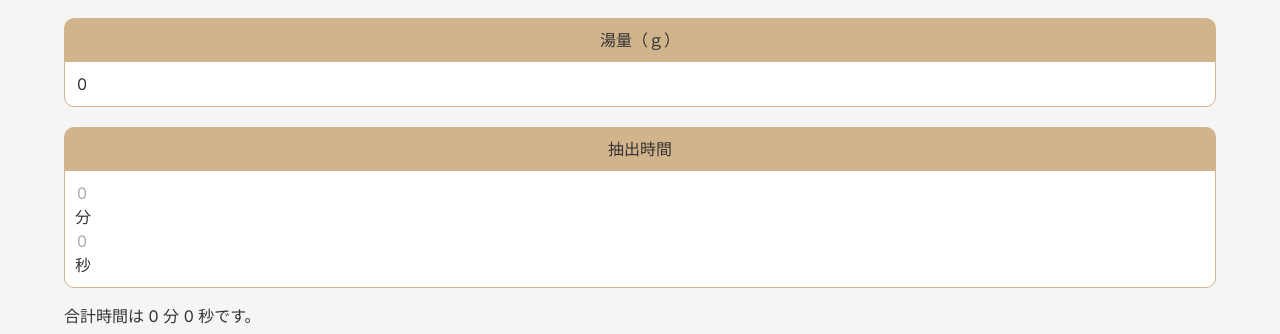
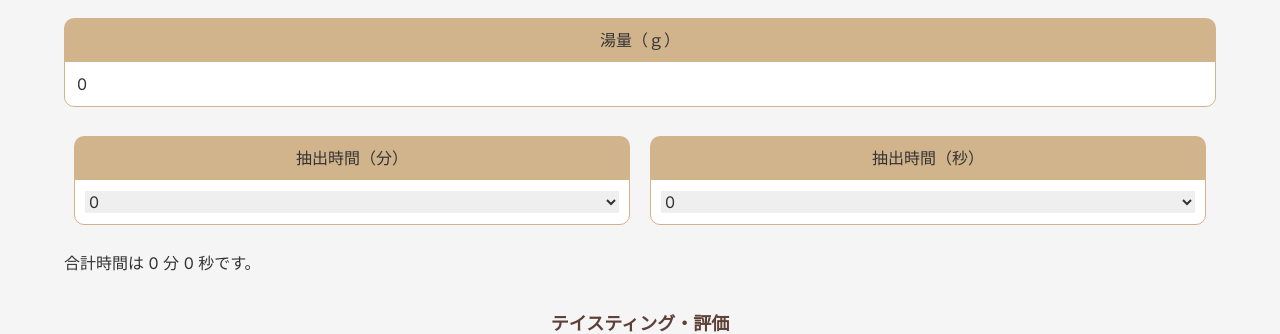
Before and after one commit to akiran1sei/coffee-note_web, a Next.js app: page /pages/create in a window 1280 px wide. Shown: the part 946-1280 px from the top of the page. Built offline with nearby package versions, Linux system fonts and the light colour scheme.

Commit message:
計測時間のコーディング（selectに変更）

```diff
--- a/app/components/form/MeasuredTimeInputComponent/page.tsx
+++ b/app/components/form/MeasuredTimeInputComponent/page.tsx
@@ -12,13 +12,21 @@ interface TimeInputProps {
   labelText: string;
 }
 
+// 0から59までの配列を生成するヘルパー関数
+const generateOptions = (max: number) => {
+  const options = [];
+  for (let i = 0; i <= max; i++) {
+    options.push(i);
+  }
+  return options;
+};
+
 export const MeasuredTimeInputComponent: React.FC<TimeInputProps> = ({
   dataTitle,
   onChange,
   value,
   labelText,
 }) => {
-  // 分と秒を別々のstateで管理する
   const [minutes, setMinutes] = useState<number>(0);
   const [seconds, setSeconds] = useState<number>(0);
 
@@ -31,50 +39,70 @@ export const MeasuredTimeInputComponent: React.FC<TimeInputProps> = ({
   }, [value]);
 
   // 分の入力が変更されたときのハンドラ
-  const handleMinutesChange = (e: React.ChangeEvent<HTMLInputElement>) => {
-    const newMinutes = e.target.value === "" ? 0 : Number(e.target.value);
+  const handleMinutesChange = (e: React.ChangeEvent<HTMLSelectElement>) => {
+    const newMinutes = Number(e.target.value);
     setMinutes(newMinutes);
-    // 合計秒数を計算し、親コンポーネントに通知
     onChange(newMinutes * 60 + seconds);
   };
 
   // 秒の入力が変更されたときのハンドラ
-  const handleSecondsChange = (e: React.ChangeEvent<HTMLInputElement>) => {
-    const newSeconds = e.target.value === "" ? 0 : Number(e.target.value);
+  const handleSecondsChange = (e: React.ChangeEvent<HTMLSelectElement>) => {
+    const newSeconds = Number(e.target.value);
     setSeconds(newSeconds);
-    // 合計秒数を計算し、親コンポーネントに通知
     onChange(minutes * 60 + newSeconds);
   };
 
+  // 分と秒のオプションを生成
+  const minuteOptions = generateOptions(5);
+  const secondOptions = generateOptions(59);
+
   return (
     <div className={styles.inputContainer}>
-      <label className={styles.label} htmlFor={labelText}>
-        {dataTitle}
+      <div className={styles.inputTimeBox}>
+        {/* 分の選択 */}
+        <div className={styles.inputGroup}>
+          <label className={styles.label} htmlFor={`${labelText}-minutes`}>
+            {dataTitle}（分）
           </label>
           <div className={styles.inputBox}>
-        {/* 分の入力 */}
-        <input
+            <select
               className={styles.input}
               id={`${labelText}-minutes`}
-          type="number"
               onChange={handleMinutesChange}
-          value={minutes === 0 ? "" : minutes} // 0の場合は空文字にすることで、プレースホルダーが表示されるように
-          placeholder="0"
-          min="0"
-        />
-        <span>分</span>
-        {/* 秒の入力 */}
-        <input
+              value={minutes}
+            >
+              <optgroup label="分">
+                {minuteOptions.map((option) => (
+                  <option key={option} value={option}>
+                    {option}
+                  </option>
+                ))}
+              </optgroup>
+            </select>
+          </div>
+        </div>
+        {/* 秒の選択 */}
+        <div className={styles.inputGroup}>
+          <label className={styles.label} htmlFor={`${labelText}-minutes`}>
+            {dataTitle}（秒）
+          </label>
+          <div className={styles.inputBox}>
+            <select
               className={styles.input}
               id={`${labelText}-seconds`}
-          type="number"
               onChange={handleSecondsChange}
-          value={seconds === 0 ? "" : seconds} // 0の場合は空文字にすることで、プレースホルダーが表示されるように
-          placeholder="0"
-          min="0"
-          max="59" // 秒は59までを推奨
-        />
-        <span>秒</span>
+              value={seconds}
+            >
+              <optgroup label="秒">
+                {secondOptions.map((option) => (
+                  <option key={option} value={option}>
+                    {option}
+                  </option>
+                ))}
+              </optgroup>
+            </select>
+          </div>
+        </div>
       </div>
       <p>
         合計時間は {minutes} 分 {seconds} 秒です。
--- a/app/styles/Form.module.css
+++ b/app/styles/Form.module.css
@@ -52,6 +52,18 @@
 }
 .input::placeholder {
   color: #aaa;
+}
+.inputTimeBox {
+  display: flex;
+  flex-direction: row;
+  justify-content: center;
+  align-items: stretch;
+}
+.inputGroup {
+  width: 100%;
+  margin-top: -1px;
+  padding: 10px;
+  box-sizing: border-box;
 }
 /* 新しいrange inputのスタイルを追加 */
 /* スライダー全体に対して適用 */
```
Also changed, not shown: app/components/form/MeasuredTimeInputComponent/coldBrew/page.tsx (added, +76 -0 lines). Lines whose indentation alone changed are shown as unchanged.
